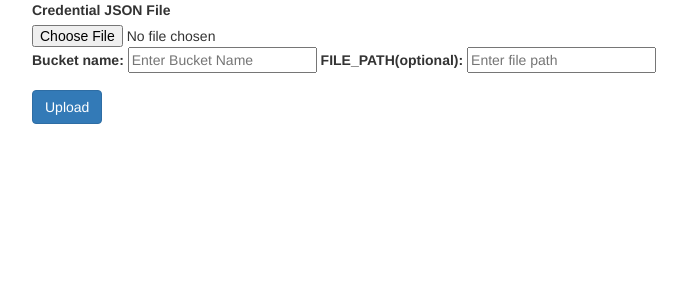
After one commit to Crio-Winter-of-Doing-2021/SLICE-T1, a Django app: page /storage_source/gcs in a window 1280 px wide. The commit adds this page. Shown: the top 300 px of the page, without its empty margins (38-725 px from the left). Run offline with Django 3.2, Linux system fonts and the light colour scheme; some libraries are stand-ins or nearby versions.

Commit message:
Integrated GCS

```diff
--- a/sliceT1proj/sliceT1app/scripts/google_api_getfile.py
+++ b/sliceT1proj/sliceT1app/scripts/google_api_getfile.py
@@ -32,6 +32,17 @@ class Auth:
         self.get_credentials()
         self.drive_service = build('drive', 'v3', credentials=self.creds)
 
+    def check_name(self, file):
+        file_name = file['name']
+        last_dot_ind = -1
+        for i in range(len(file_name)-1,-1,-1):
+            if(file_name[i]=="."):
+                last_dot_ind = i
+                break
+        if(os.path.exists(os.path.join(media_dir, file_name))):
+            file_name = file_name[:last_dot_ind] + "_" + file["file_id"] + file_name[last_dot_ind:]
+            file["name"] = file_name
+
     def locally_download_files(self, fileList):
         """
         For locally downloading the files
@@ -40,7 +51,8 @@ class Auth:
 
         for file in fileList:
             media_request = self.drive_service.files().get_media(fileId=file['file_id'])
-            fh = io.FileIO(os.path.join(media_dir,file['name']), 'wb')
+            self.check_name(file)
+            fh = io.FileIO(os.path.join(media_dir, file['name']), 'wb')
             downloader = MediaIoBaseDownload(fh, media_request)
             done = False
             while done is False:
--- a/sliceT1proj/sliceT1app/templates/page0.html
+++ b/sliceT1proj/sliceT1app/templates/page0.html
@@ -4,8 +4,8 @@
 
 <h1> home page </h1>
 <h2> Select storage service (s3 or gcs)</h2>
+
 <p> <a href="{% url 'sliceT1app:awsS3' %}">Amazon S3</a> </p>
-<p> <a href=#>Google Cloud Service</a> </p>
-<!-- <a href="{% url 'sliceT1app:selectDS' %}">for now move to selecting data source page</a> -->
+<p> <a href="{% url 'sliceT1app:gcs' %}">Google Cloud Service</a> </p>
 
 {% endblock %}
--- /dev/null
+++ b/sliceT1proj/sliceT1app/templates/page1b.html
@@ -0,0 +1,18 @@
+
+{% extends "base.html" %}
+{% block body_block %}
+<form action="/storage_source/gcs" method="POST" enctype="multipart/form-data">
+    {% csrf_token %}
+    <div class="form-group">
+      <label for="exampleFormControlFile1">Credential JSON File</label>
+      <input type="file" class="form-control-file" id="exampleFormControlFile1" name="files">
+      <label for="BUCKET">Bucket name:</label>
+      <input type="text" id="BUCKET" name="bucket" value="" placeholder="Enter Bucket Name">
+      <label for="FILE_PATH">FILE_PATH(optional):</label>
+      <input type="text" name="object_token" value="" placeholder="Enter file path">
+    </div>
+    <div>
+        <button type="submit" class="btn btn-primary">Upload</button>
+    </div>
+</form>
+{% endblock %}
--- a/sliceT1proj/sliceT1app/urls.py
+++ b/sliceT1proj/sliceT1app/urls.py
@@ -6,12 +6,11 @@ app_name='sliceT1app'
 urlpatterns=[
 
     path('',views.index,name='selectSS'),
-
-    path('storage_source/awsS3',views.get_s3_credentials.as_view(),name='awsS3'),
-    path('ds',views.selectDataSource,name='selectDS'),
+    path('storage_source/awsS3', views.get_s3_credentials.as_view(), name='awsS3'),
+    path('storage_source/gcs', views.get_gcs_credentials.as_view(), name="gcs"),
     path('google_api', views.google_api, name="g_api"),
     path('files_display', views.render_files, name="display_Files"),
-    path('file_delete/<id>',views.delete_file,name='deleteFile'),
+    path('file_delete/<id>', views.delete_file, name='deleteFile'),
     path('local_api', views.local_api.as_view(), name="local_api"),
-    path('upload_S3', views.upload_S3, name="upload_S3"),
+    path('upload', views.upload, name="upload"),
 ]
--- a/sliceT1proj/sliceT1app/views.py
+++ b/sliceT1proj/sliceT1app/views.py
@@ -14,6 +14,8 @@ from rest_framework import status
 from django.core.files.storage import FileSystemStorage
 from sliceT1app.scripts.google_api_getfile import *
 import boto3
+from google.cloud import storage
+from google.oauth2 import service_account
 
 ###################
 '''
@@ -22,17 +24,19 @@ Parameters For Credentials for configuration
 base_dir = os.path.dirname(os.path.dirname(os.path.abspath(__file__)))
 media_dir = os.path.join(base_dir, 'media')
 
+storage_chosen = None
+
 bucket_received=None
+object_token=None
+
 access_id_received=None
 secret_key_received=None
-object_token=None
+
+gcs_client_json_file_name=None
 ##################
 
 def index(request):
     return render(request,'page0.html')
-
-def selectDataSource(request):
-    return render(request,'page2.html')
 
 @csrf_exempt
 def google_api(request):
@@ -46,7 +50,7 @@ def google_api(request):
 
 def render_files(request):
     files_obj=fileDoc.objects.all().order_by('-size')
-    return render(request,'page3.html',{'files':files_obj})
+    return render(request,'page2.html',{'files':files_obj})
 
 def delete_file(request, id):
     item = fileDoc.objects.get(pk=id)
@@ -62,18 +66,24 @@ def clear_user_data_from_app():
     for file in files:
         os.remove(os.path.join(media_dir,file.name))
     # Removing the file models from db
+    if(globals()['storage_chosen'] == "gcs"):
+        os.remove(os.path.join(media_dir, globals()['gcs_client_json_file_name']))
     files.delete()
     globals()['bucket_received'] = None
     globals()['access_id_received'] = None
     globals()['secret_key_received'] = None
     globals()['object_token'] = None
+    globals()[storage_chosen] = None
+    globals()['gcs_client_json_file_name'] = None
+
+
 
 
 class local_api(APIView):
     parser_classes = (MultiPartParser, FormParser)
     def get(self, request):
         form = DocSerializer()
-        return render(request, 'page4.html')
+        return render(request, 'page3.html')
 
     def post(self, request, *args, **kwargs):
         all_local_files = []
@@ -107,8 +117,8 @@ class get_s3_credentials(APIView):
             globals()['secret_key_received'] = request.POST.get('secret_key')
             globals()['object_token'] = request.POST.get('object_token')
             print(bucket_received,access_id_received,secret_key_received)
-            value='received'
-            return redirect("/ds")
+            globals()["storage_chosen"] = "s3"
+            return redirect("/files_display") #changed here from ds
         except Exception as e:
             print(e)
 
@@ -138,5 +148,64 @@ def upload_S3(request):
         print(e)
     if(uploaded_check):
         clear_user_data_from_app()
+        #return redirect("/")
+    return uploaded_check
+    return "error"
+
+def upload_gcs(request):
+    files_obj=fileDoc.objects.all().order_by('-size')
+
+    if(not len(files_obj)>0):
+        return "error" # Has to be proper error page stating no upload
+    uploaded_check = False
+    try:
+        bucket_name = globals()['bucket_received']
+        object_name = globals()['object_token']
+
+        credentials = service_account.Credentials.from_service_account_file(os.path.join(media_dir, globals()['gcs_client_json_file_name']))
+        storage_client = storage.Client(credentials=credentials)
+        bucket = storage_client.get_bucket(bucket_name)
+
+        if(object_name!=""):
+            object_name += "/"
+
+        for file in files_obj:
+            blob = bucket.blob(object_name+file.name)
+            blob.upload_from_filename(os.path.join(media_dir, file.name))
+        uploaded_check = True
+    except boto3.exceptions.Boto3Error as e:
+        # Error Page
+        print(e)
+    if(uploaded_check):
+        clear_user_data_from_app()
+        #return redirect("/")
+    return uploaded_check
+    return "error"
+
+def upload(request):
+    storage = globals()['storage_chosen']
+    if(storage=="gcs"):
+        upload_check = upload_gcs(request)
+    elif(storage=="s3"):
+        upload_check = upload_S3(request)
+    if(upload_check):
         return redirect("/")
-    return "error"
+
+class get_gcs_credentials(APIView):
+
+    def get(self, request):
+        return render(request, "page1b.html")
+
+    def post(self, request):
+        try:
+            globals()['bucket_received'] = request.POST.get('bucket')
+            globals()['object_token'] = request.POST.get('object_token')
+            f = request.FILES.get("files")
+            fs = FileSystemStorage()
+            file = fs.save(f.name, f)
+            globals()["gcs_client_json_file_name"] = file
+            globals()["storage_chosen"] = "gcs"
+            return redirect("/files_display") #changed here from ds
+        except Exception as e:
+            # Error goes here
+            return "error"
```
Also changed, not shown: sliceT1proj/sliceT1app/static/js/displayList.js (deleted, +0 -18 lines), sliceT1proj/sliceT1app/static/js/google_picker.js (+4 -3 lines), sliceT1proj/sliceT1app/templates/page2.html (+21 -4 lines), sliceT1proj/sliceT1app/templates/page3.html (+12 -39 lines), sliceT1proj/sliceT1app/templates/page4.html (deleted, +0 -15 lines), sliceT1proj/db.sqlite3, sliceT1proj/sliceT1app/templates/page1a.html (line endings or trailing spaces).
